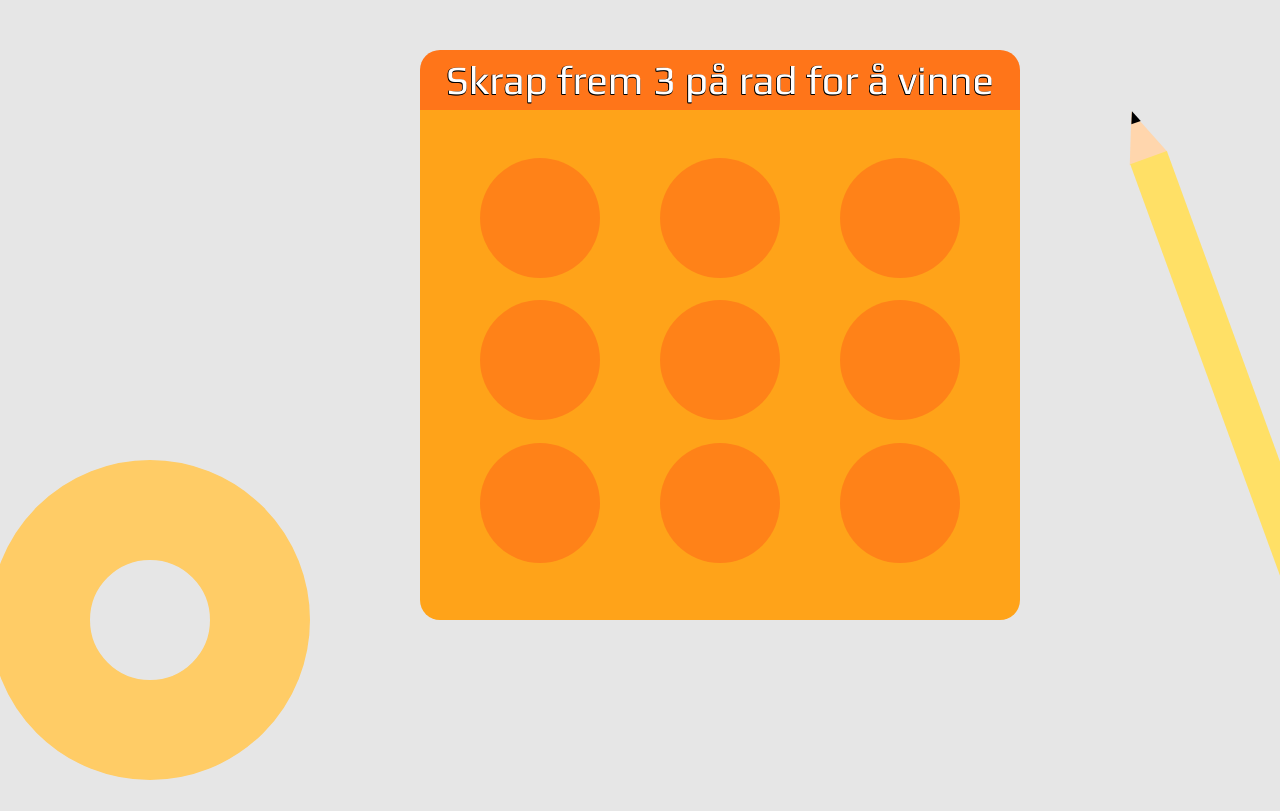
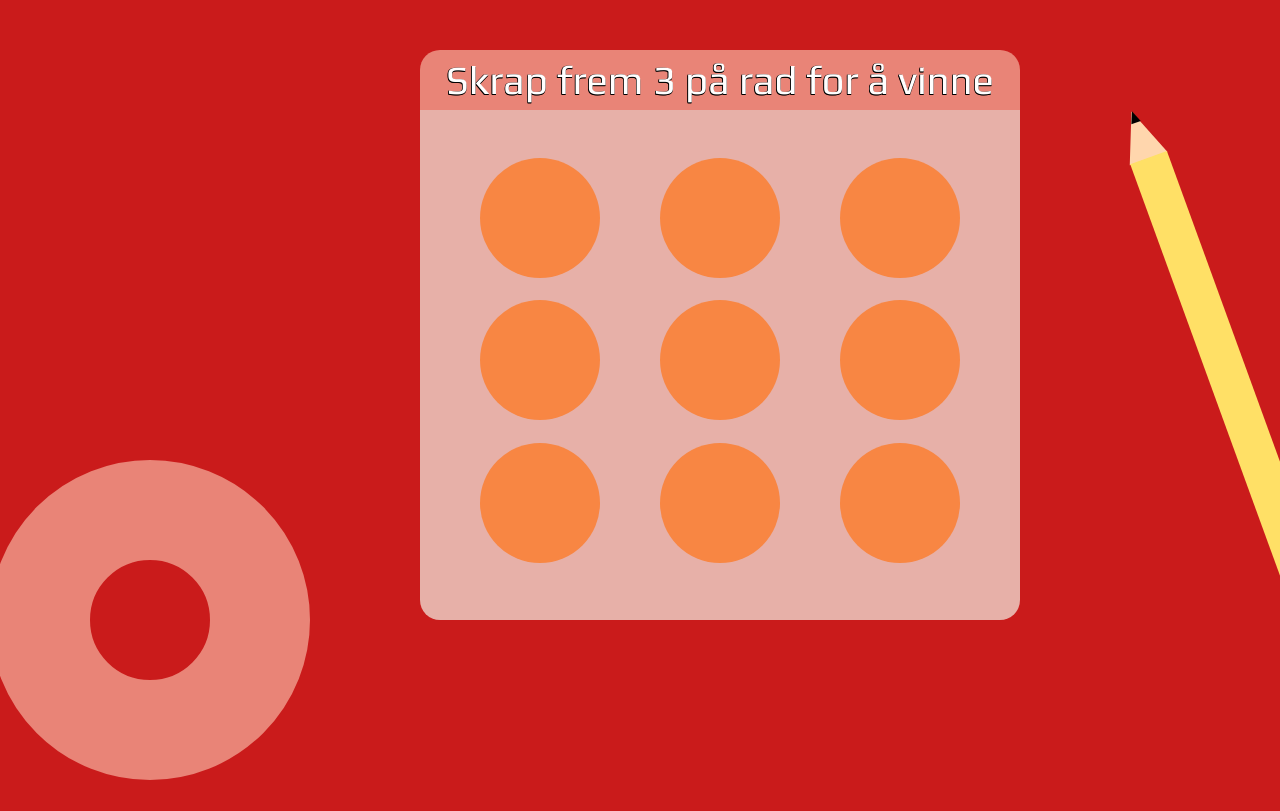
Before and after one commit to helguson89/julekalender, a plain HTML site: page pages/d8/d8.html in a window 1280 px wide. Shown: the top 811 px of the page. Drawn offline with Linux system fonts and the light colour scheme.

Commit message:
Update d8.css

```diff
--- a/pages/d8/d8.css
+++ b/pages/d8/d8.css
@@ -42,7 +42,7 @@
 #donut{
     width:120px;
     height:120px;
-    border:100px solid #FFCC66;
+    border:100px solid #e98477;
     background-color:transparent;
     border-radius:160px;
     margin-top:350px;
@@ -128,12 +128,12 @@
 }
 body{
     width:1440px;
-    background-color:#E6E6E6;
+    background-color:#ca1b1b;
 }
 #cardHeader{
     width:600px;
     height:60px;
-    background-color:#FF7519;
+    background-color:#e98477;
     position:absolute;
     margin-top:-60px;
     color:white;
@@ -153,7 +153,7 @@ body{
 }
 #card{
     width:600px;
-    background-color:#FFA319;
+    background-color:#e7b0a8;
     height:510px;
     margin-left:412px;
     margin-top:8%;
```
